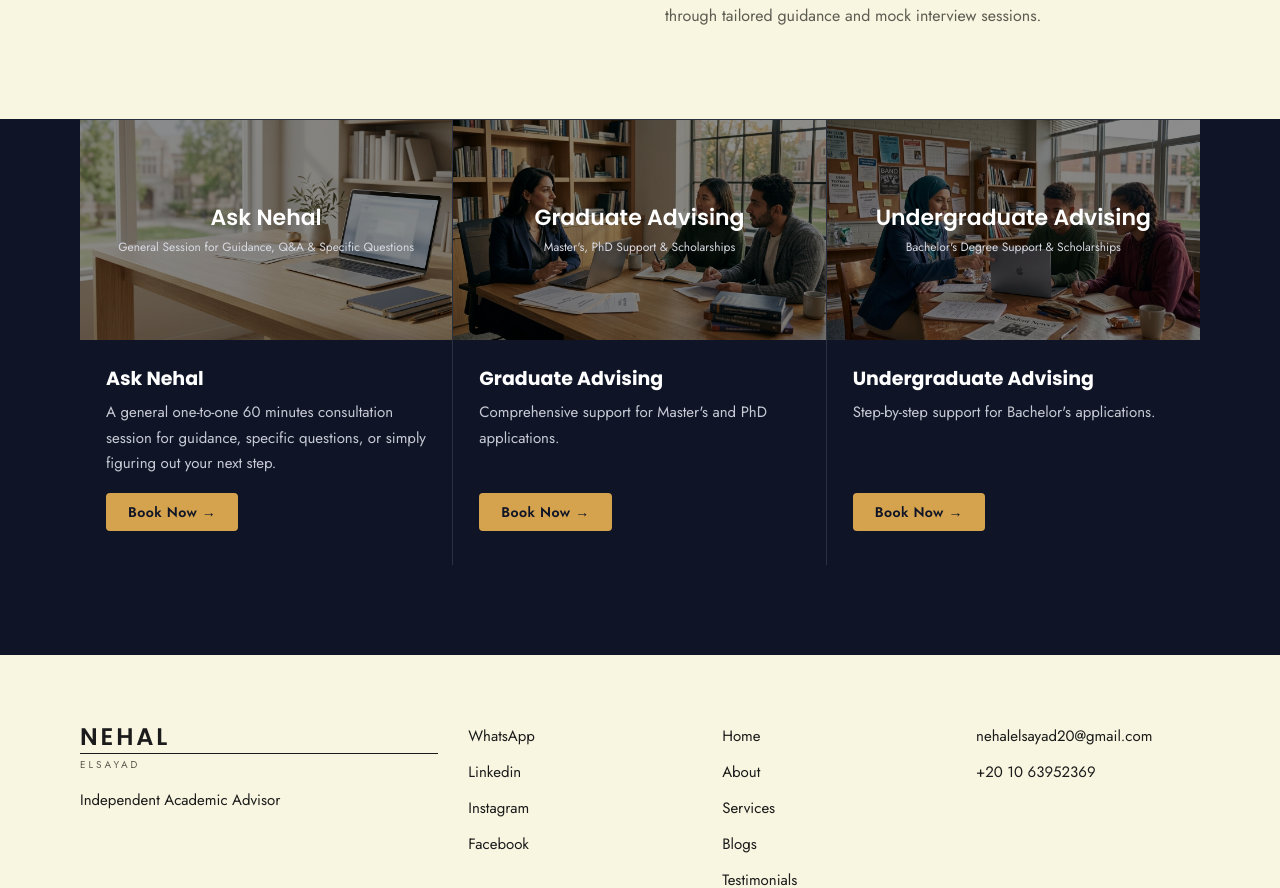
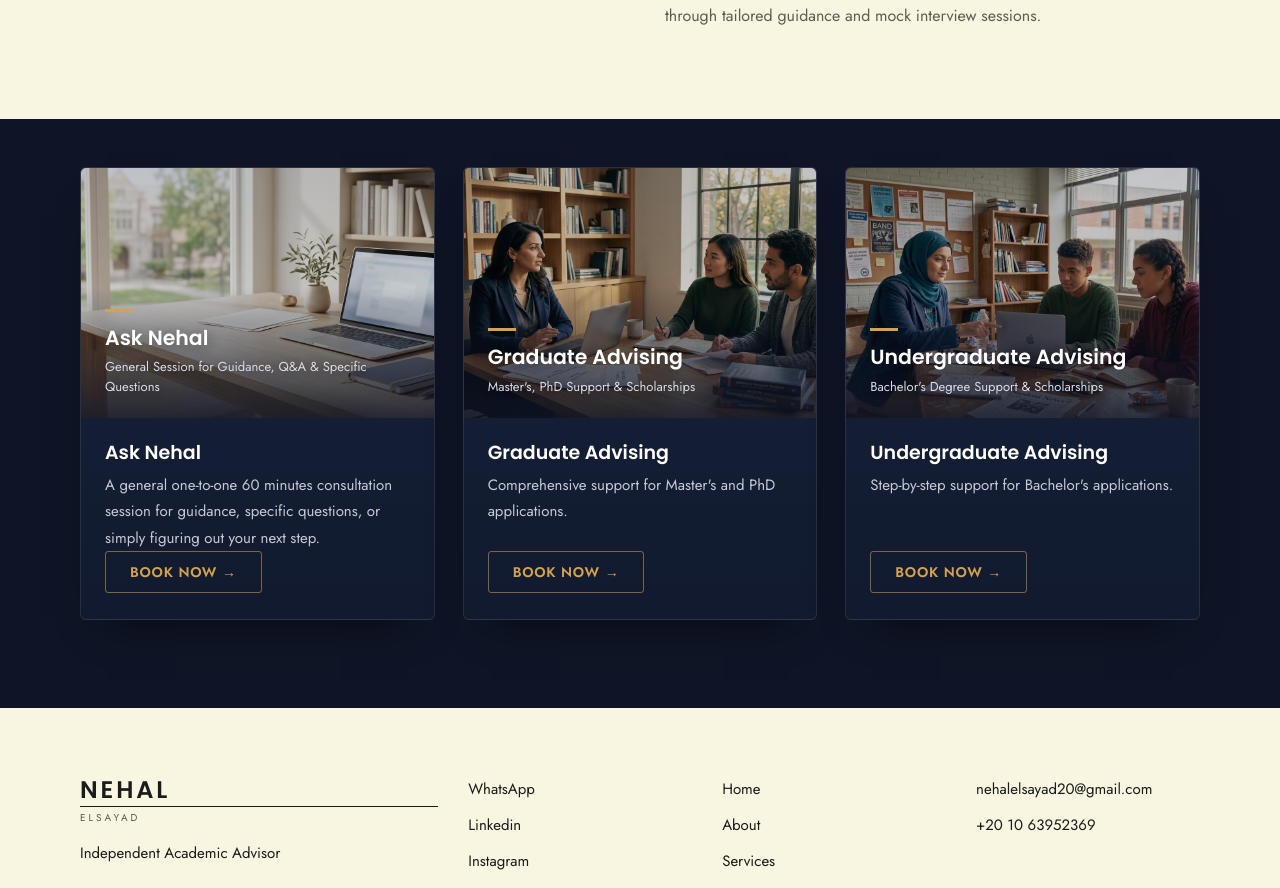
Before and after one commit to MoatazElsayad/nehal-advising, a React (Vite) app: page /services in a window 1280 px wide. Shown: the part 484-1372 px from the top of the page. Built offline with nearby package versions, Linux system fonts and the light colour scheme.

Commit message:
Redesign services cards with premium elevated composition

```diff
--- a/src/pages/Services.css
+++ b/src/pages/Services.css
@@ -30,82 +30,119 @@
 }
 
 .services-grid-section {
-  padding-top: 0;
+  padding: 48px 0 88px;
 }
 
 .services-grid {
   display: grid;
   grid-template-columns: repeat(3, 1fr);
-  border-top: 1px solid rgba(255,255,255,0.12);
+  gap: 28px;
+  align-items: stretch;
 }
 
 .service-card {
+  position: relative;
   display: flex;
   flex-direction: column;
-  border-right: 1px solid rgba(255,255,255,0.12);
+  background: linear-gradient(180deg, #17223c 0%, #111a2e 100%);
+  border: 1px solid rgba(255, 255, 255, 0.09);
+  border-radius: 6px;
+  overflow: hidden;
   color: var(--white);
-  transition: background 0.2s ease;
-}
-
-.service-card:last-child {
-  border-right: none;
+  box-shadow: 0 22px 44px -28px rgba(0, 0, 0, 0.75);
+  transition: transform 0.3s ease, box-shadow 0.3s ease, border-color 0.3s ease;
 }
 
 .service-card:hover {
-  background: rgba(255,255,255,0.04);
+  transform: translateY(-6px);
+  border-color: rgba(213, 163, 78, 0.4);
+  box-shadow: 0 30px 56px -30px rgba(0, 0, 0, 0.85);
 }
 
 .service-card-media {
   position: relative;
-  height: 220px;
+  height: 250px;
   overflow: hidden;
+  background: var(--navy);
 }
 
 .service-card-media img {
   width: 100%;
   height: 100%;
   object-fit: cover;
-  filter: brightness(0.55);
+  filter: brightness(0.92);
+  transition: transform 0.7s cubic-bezier(0.22, 1, 0.36, 1);
+}
+
+.service-card:hover .service-card-media img {
+  transform: scale(1.05);
+}
+
+.service-card-media::after {
+  content: "";
+  position: absolute;
+  inset: 0;
+  background: linear-gradient(
+    180deg,
+    rgba(15, 21, 38, 0.18) 0%,
+    rgba(15, 21, 38, 0.12) 48%,
+    rgba(15, 21, 38, 0.85) 100%
+  );
 }
 
 .service-card-caption {
   position: absolute;
-  inset: 0;
+  z-index: 2;
+  right: 0;
+  bottom: 0;
+  left: 0;
   display: flex;
   flex-direction: column;
-  justify-content: center;
-  align-items: center;
-  text-align: center;
-  padding: 0 24px;
+  align-items: flex-start;
+  padding: 40px 24px 22px;
+}
+
+.service-card-caption::before {
+  content: "";
+  width: 28px;
+  height: 3px;
+  background: var(--gold);
+  margin-bottom: 14px;
 }
 
 .service-card-caption h3 {
-  font-size: 22px;
+  font-size: clamp(20px, 1.6vw, 24px);
   font-weight: 600;
+  text-shadow: 0 2px 14px rgba(0, 0, 0, 0.45);
 }
 
 .service-card-caption span {
-  font-size: 12px;
-  color: #d8d9e2;
+  font-size: 13px;
+  color: #d9dbe6;
   margin-top: 8px;
+  line-height: 1.5;
+  max-width: 280px;
+  text-shadow: 0 1px 8px rgba(0, 0, 0, 0.4);
 }
 
 .service-card-body {
   display: flex;
   flex-direction: column;
   flex: 1;
-  padding: 28px 26px 34px;
+  padding: 24px 24px 26px;
 }
 
 .service-card-body h4 {
   font-size: 19px;
-  margin-bottom: 10px;
+  font-weight: 600;
+  margin: 0 0 8px;
 }
 
 .service-card-body p {
   color: #c7c9d4;
   font-size: 15px;
-  margin-bottom: 16px;
+  line-height: 1.75;
+  margin: 0;
 }
 
 .read-more {
@@ -113,19 +150,25 @@
   margin-top: auto;
   display: inline-flex;
   align-items: center;
-  gap: 6px;
-  color: var(--navy);
+  gap: 8px;
+  color: var(--gold);
   font-weight: 600;
   font-size: 14px;
-  background: var(--gold);
-  border-radius: 4px;
-  padding: 9px 22px;
-  letter-spacing: 0.03em;
-  transition: background 0.2s ease, transform 0.15s ease;
+  letter-spacing: 0.05em;
+  text-transform: uppercase;
+  background: transparent;
+  border: 1px solid rgba(213, 163, 78, 0.55);
+  border-radius: 3px;
+  padding: 10px 24px;
+  transition: background 0.25s ease, color 0.25s ease, border-color 0.25s ease,
+    transform 0.15s ease;
 }
 
-.service-card:hover .read-more {
-  background: var(--gold-dark);
+.service-card:hover .read-more,
+.read-more:hover {
+  background: var(--gold);
+  border-color: var(--gold);
+  color: var(--navy);
   transform: translateY(-2px);
 }
 
@@ -135,9 +178,21 @@
   }
   .services-grid {
     grid-template-columns: 1fr;
+    gap: 22px;
   }
-  .service-card {
-    border-right: none;
-    border-bottom: 1px solid rgba(255,255,255,0.12);
+  .service-card-media {
+    height: 230px;
   }
 }
+
+@media (max-width: 480px) {
+  .service-card-media {
+    height: 210px;
+  }
+  .service-card-caption {
+    padding: 30px 20px 18px;
+  }
+  .service-card-body {
+    padding: 20px 20px 22px;
+  }
+}
```
